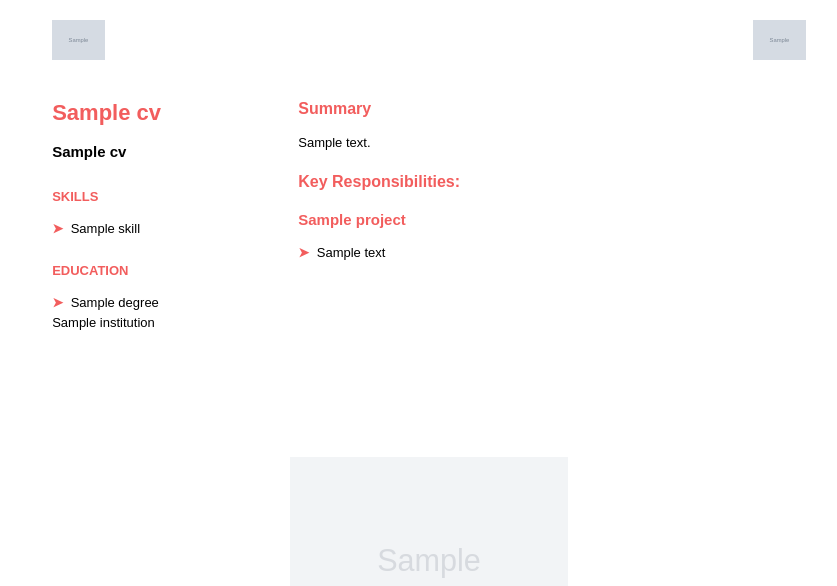
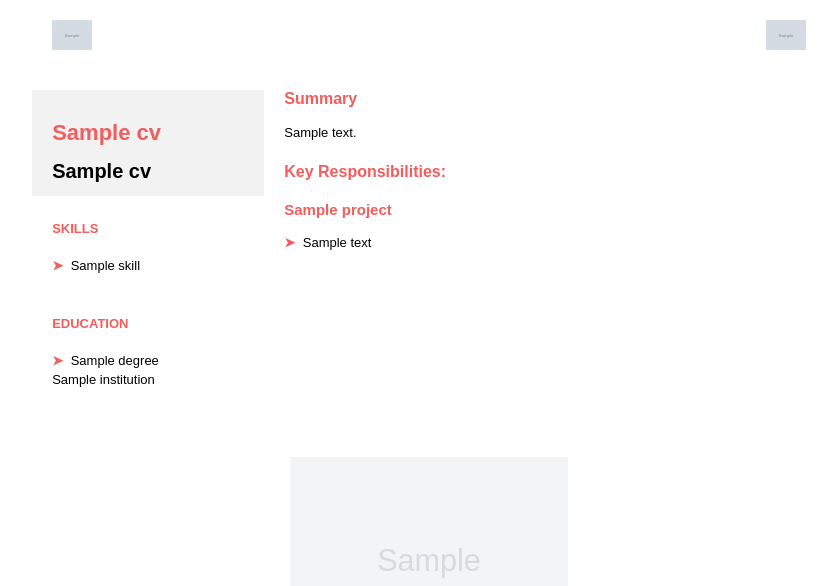
Before and after one commit to dhruvguptashorthills/ResumeFormatter, a Python web app: template templates/template.html in a window 1280 px wide. Shown: the top 586 px of the page, without its empty margins (211-1048 px from the left). Run offline with Jinja, Linux system fonts and the light colour scheme; the template is opened without the code that fills it: most values are stand-ins (such as "Sample title", 1, 10 or a date in 2020); grey boxes marked "Sample" are stand-in pictures.

Commit message:
adding multipage layout

```diff
--- a/templates/template.html
+++ b/templates/template.html
@@ -23,12 +23,12 @@
     .page {
       position: relative;
       width: 21cm;
-      min-height: 29.7cm;
+      height: 29.7cm;
       margin: auto;
       display: flex;
       flex-direction: column;
       background: #fff;
-      z-index: 1;
+      page-break-after: always;
     }
 
     .page::before {
@@ -59,31 +58,46 @@
       align-items: center;
       padding: 20px;
     }
-    .title {
-      font-size: 15px; /* Increased from default 13px */
-
-      margin-bottom: 10px;
-    }
 
     .left-logo,
     .right-logo {
-      height: 40px;
+      height: 30px;
     }
 
     .content {
       flex: 1;
       display: flex;
-      padding: 0 20px 20px 20px;
+      padding: 0 20px 20px 0;
     }
 
     .left-column {
       width: 30%;
-      padding-right: 20px;
+      display: flex;
+      margin-top: 20px;
+      flex-direction: column;
+    }
+
+    .left-column > *:not(.name-title-container) {
+      padding: 0 20px 0 20px;
+    }
+
+    .name-title-container {
+      padding-left: 20px;
+      padding-top: 10px;
+      padding-bottom: 10px;
+      background-color: #f2f2f2;
+      text-align: left;
+      width:100%;
+    }
+
+    .name-title-container h1 {
+      margin-bottom: 10px;
     }
 
     .right-column {
       width: 70%;
       padding-left: 20px;
+      margine-top: 30px;
     }
 
     h1 {
@@ -92,13 +106,15 @@
       margin-top: 20px;
       margin-bottom: 15px;
     }
+    .title {
+      font-size: 20px;
+    }
 
     h2 {
       font-size: 16px;
       color: #f25d5d;
       margin-top: 20px;
       margin-bottom: 10px;
-
       padding-bottom: 5px;
     }
 
@@ -179,11 +186,14 @@
 
     <div class="content">
       <div class="left-column">
+        {% if page_num == 0 %}
+          <div class="name-title-container">
             <h1>{{ cv.name }}</h1>
             <p class="title"><strong>{{ cv.title }}</strong></p>
+          </div>
+        {% endif %}
 
-
-        {% if cv.skills %}
+        {% if page_num == 0 and cv.skills %}
           <div class="section-title">Skills</div>
           <ul>
             {% for skill in cv.skills %}
```
Also changed, not shown: other parts of templates/template.html (+15 -19 lines), pdf_utils.py (+1 -2 lines). Lines whose indentation alone changed are shown as unchanged.
